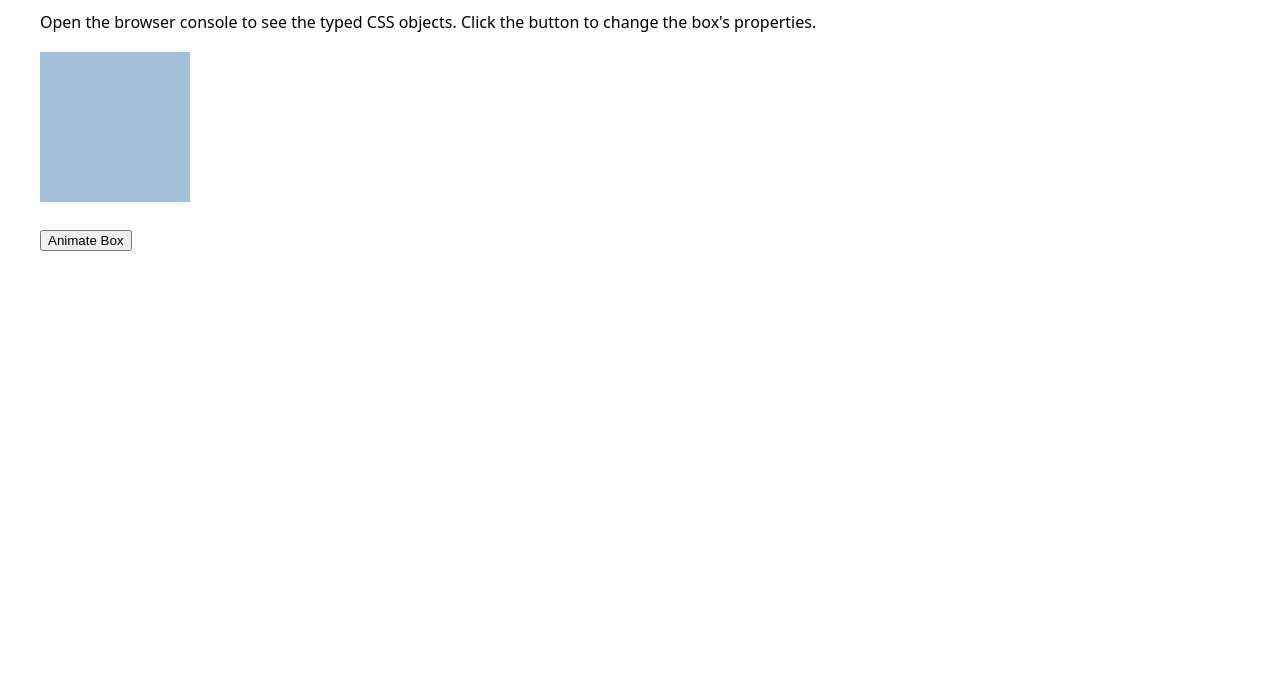
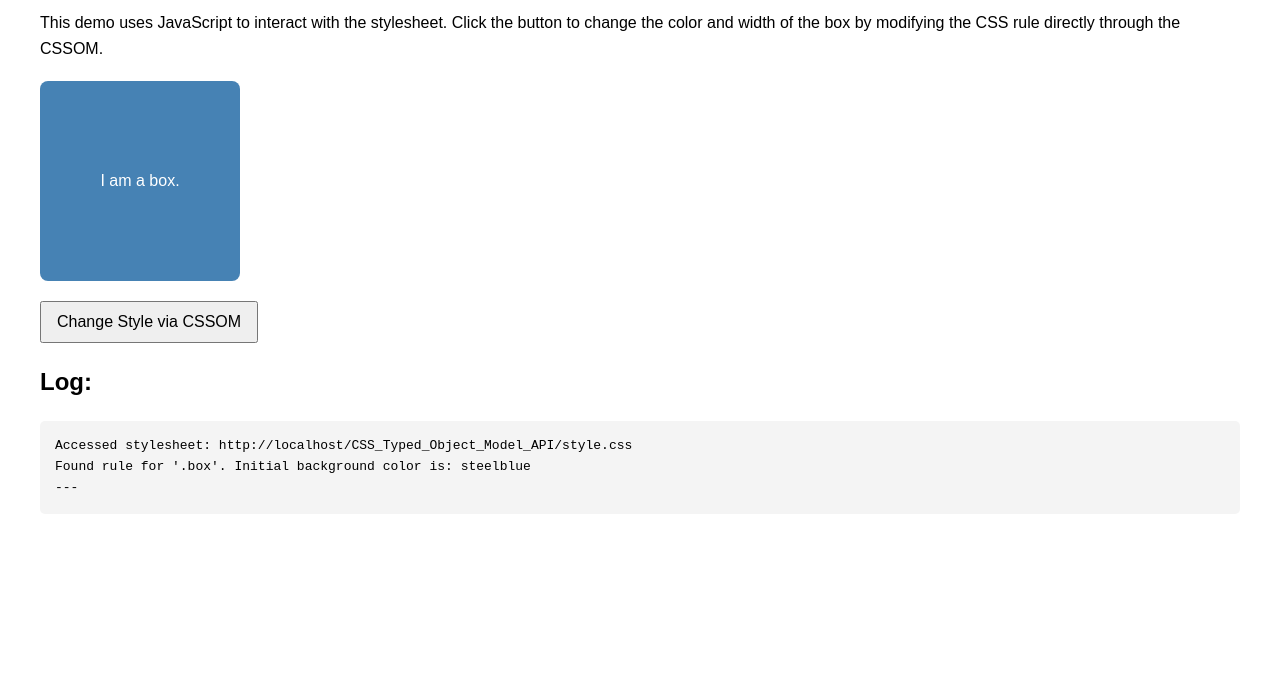
Before and after one commit to webolution/spec_steppin, a plain HTML site: page CSS_Typed_Object_Model_API/index.html in a window 1280 px wide. Shown: the part 124-800 px from the top of the page. Drawn offline with Linux system fonts and the light colour scheme.

Commit message:
CSS Object Model

```diff
--- /dev/null
+++ b/CSS_Object_Model_API/style.css
@@ -0,0 +1,18 @@
+/* Basic body styling for clarity */
+body {
+    font-family: system-ui, -apple-system, BlinkMacSystemFont, 'Segoe UI', Roboto, Oxygen, Ubuntu, Cantarell, 'Open Sans', 'Helvetica Neue', sans-serif;
+    padding: 2em;
+    line-height: 1.6;
+}
+
+/* The box we will be manipulating with the Typed OM API */
+.box {
+    width: 150px;
+    height: 150px;
+    background-color: steelblue;
+    opacity: 0.5;
+    /* We add transitions to make the changes visually smooth for the demo */
+    transition: width 0.5s ease-in-out,
+                opacity 0.5s ease-in-out,
+                transform 0.5s ease-in-out;
+}
--- /dev/null
+++ b/CSS_Typed_Object_Model_API/cssObjectModel.js
@@ -0,0 +1,64 @@
+// Wait for the document to be fully loaded
+document.addEventListener('DOMContentLoaded', () => {
+	// Get references to the button and the output element from the DOM
+	const changeButton = document.querySelector('#style-changer-btn');
+	const outputLog = document.querySelector('#output');
+
+	// --- Helper function to log messages to our output area ---
+	const log = (message) => {
+		console.log(message);
+		outputLog.textContent += message + '\n';
+	};
+
+	// --- Accessing the Stylesheet and Rule ---
+
+	// `document.styleSheets` is a live list of all stylesheets on the page.
+	// It's the entry point to the CSSOM.
+	const styleSheet = document.styleSheets[0];
+	log(`Accessed stylesheet: ${styleSheet.href}`);
+
+	// Find the specific CSS rule for our '.box' class.
+	// We iterate through all the rules in the stylesheet.
+	let boxRule;
+	for (let rule of styleSheet.cssRules) {
+		// Check if the selectorText matches the class we're looking for.
+		if (rule.selectorText === '.box') {
+			boxRule = rule;
+			break; // Stop looking once we've found it
+		}
+	}
+
+	if (boxRule) {
+		// --- Reading a Style from the CSSOM ---
+		const initialColor = boxRule.style.backgroundColor;
+		log(`Found rule for '.box'. Initial background color is: ${initialColor}`);
+		log('---');
+
+		// --- Modifying a Style using the CSSOM ---
+
+		// Add a click event listener to the button
+		changeButton.addEventListener('click', () => {
+			log('Button clicked! Modifying CSS rule...');
+
+			// Get the current color to toggle it
+			const currentColor = boxRule.style.backgroundColor;
+
+			// Use a simple conditional to toggle between two colors and widths
+			if (currentColor === 'steelblue') {
+				// Modify the properties on the 'style' object of the rule
+				boxRule.style.backgroundColor = 'orangered';
+				boxRule.style.width = '300px';
+				log("Changed background color to 'orangered' and width to '300px'");
+			} else {
+				boxRule.style.backgroundColor = 'steelblue';
+				boxRule.style.width = '200px';
+				log(
+					"Changed background color back to 'steelblue' and width to '200px'"
+				);
+			}
+			log('---');
+		});
+	} else {
+		log("Could not find the '.box' CSS rule.");
+	}
+});
--- a/CSS_Typed_Object_Model_API/index.html
+++ b/CSS_Typed_Object_Model_API/index.html
@@ -1,18 +1,29 @@
 <!DOCTYPE html>
 <html lang="en">
+
 <head>
     <meta charset="UTF-8">
     <meta name="viewport" content="width=device-width, initial-scale=1.0">
-    <title>CSS Typed OM API Demo</title>
+    <title>CSSOM API Demo</title>
+    <!-- Link to the external stylesheet -->
     <link rel="stylesheet" href="style.css">
-    <script src="cssTypedObjectModel.js" defer></script>
+    <script src="cssObjectModel.js" defer></script>
 </head>
+
 <body>
-    <h1>CSS Typed OM API Demo</h1>
-    <p>Open the browser console to see the typed CSS objects. Click the button to change the box's properties.</p>
+    <h1>CSS Object Model (CSSOM) Demo</h1>
+    <p>This demo uses JavaScript to interact with the stylesheet. Click the button to change the color and width of the
+        box by modifying the CSS rule directly through the CSSOM.</p>
 
-    <div class="box"></div>
-    <br>
-    <button id="changeBtn">Animate Box</button>
+    <!-- This is the element we will style and modify -->
+    <div class="box">I am a box.</div>
+
+    <!-- This button will trigger the JavaScript function -->
+    <button id="style-changer-btn">Change Style via CSSOM</button>
+
+    <!-- We will log output here to show what's happening -->
+    <h2>Log:</h2>
+    <pre id="output"></pre>
 </body>
+
 </html>
--- a/CSS_Typed_Object_Model_API/style.css
+++ b/CSS_Typed_Object_Model_API/style.css
@@ -1,18 +1,39 @@
-/* Basic body styling for clarity */
+/* General styling for the page */
 body {
-    font-family: system-ui, -apple-system, BlinkMacSystemFont, 'Segoe UI', Roboto, Oxygen, Ubuntu, Cantarell, 'Open Sans', 'Helvetica Neue', sans-serif;
+    font-family: sans-serif;
     padding: 2em;
     line-height: 1.6;
 }
 
-/* The box we will be manipulating with the Typed OM API */
+/*
+  This is the rule we will target with the CSSOM.
+  It defines the initial appearance of our box.
+*/
 .box {
-    width: 150px;
-    height: 150px;
+    width: 200px;
+    height: 200px;
     background-color: steelblue;
-    opacity: 0.5;
-    /* We add transitions to make the changes visually smooth for the demo */
-    transition: width 0.5s ease-in-out,
-                opacity 0.5s ease-in-out,
-                transform 0.5s ease-in-out;
+    color: white;
+    display: flex;
+    justify-content: center;
+    align-items: center;
+    border-radius: 8px;
+    margin: 20px 0;
+    /* Adding a transition to make the style changes smooth */
+    transition: background-color 0.5s, width 0.5s;
 }
+
+/* Basic styling for the button and output area */
+button {
+    padding: 10px 15px;
+    font-size: 1em;
+    cursor: pointer;
+}
+
+pre {
+    background-color: #f4f4f4;
+    padding: 15px;
+    border-radius: 5px;
+    white-space: pre-wrap;
+    /* Ensures long lines wrap */
+}
```
Also changed, not shown: CSS_Object_Model_API/index.html (added, +18 -0 lines), CSS_Object_Model_API/cssTypedObjectModel.js (renamed from CSS_Typed_Object_Model_API/cssTypedObjectModel.js).
